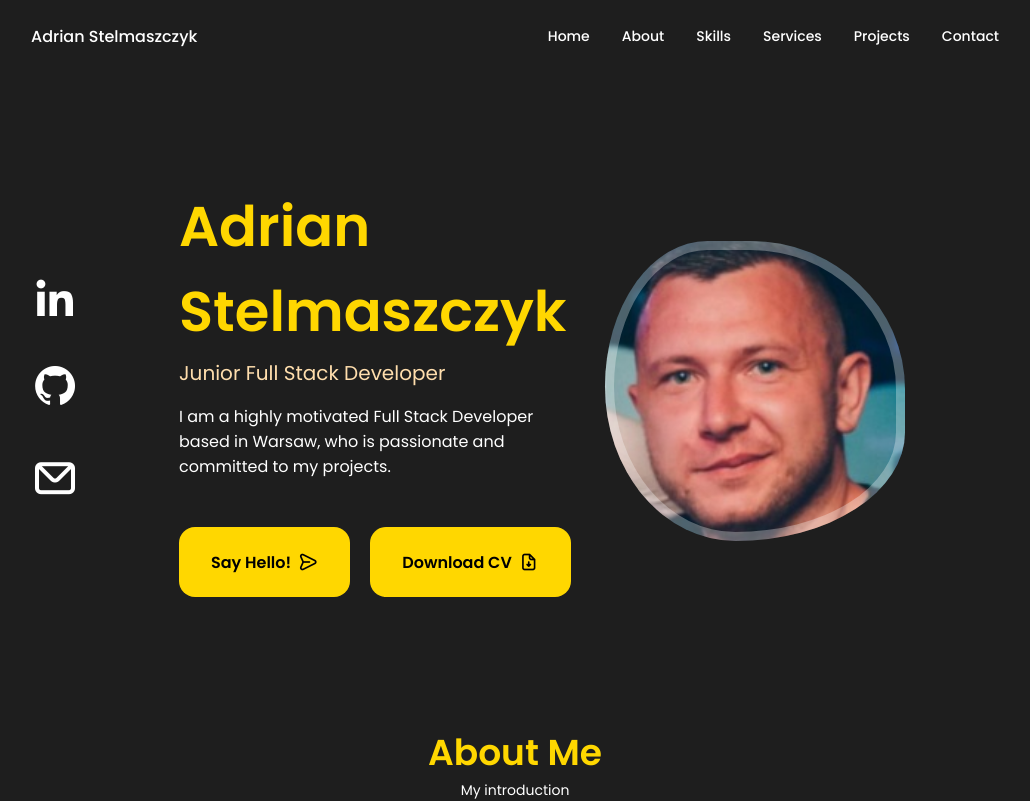
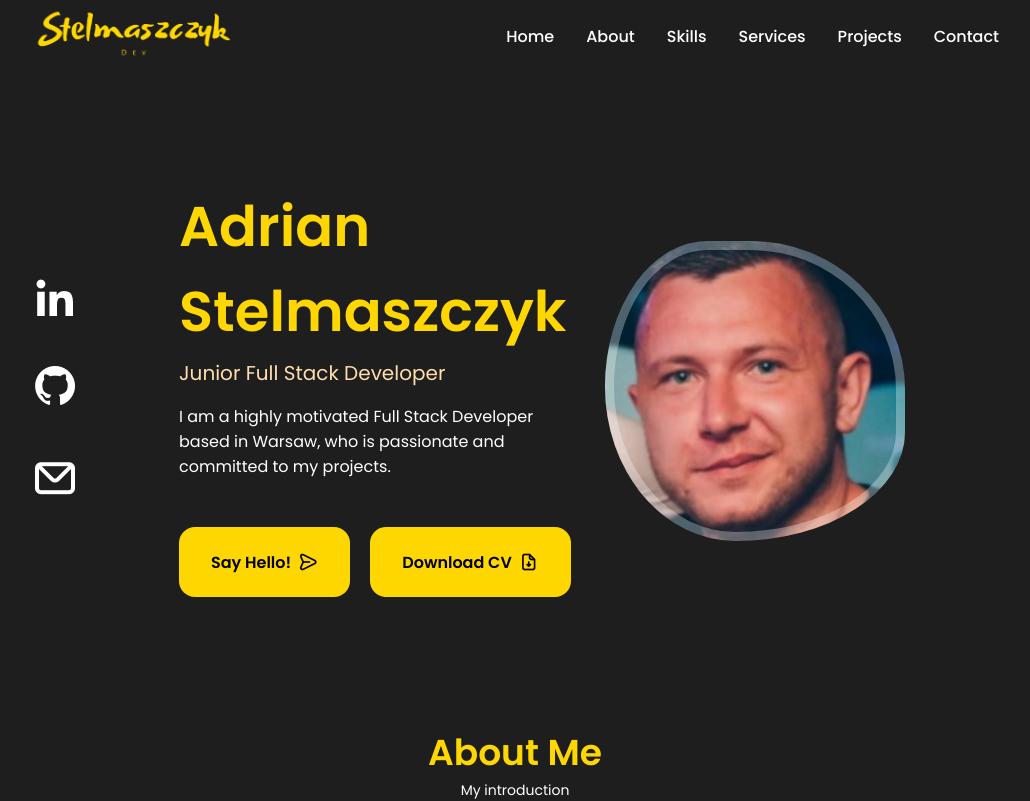
Before and after one commit to stelmaszczykadrian/Portfolio, a React (Create React App) app in the folder portfolio/: page / in a window 1280 px wide. Shown: the top 801 px of the page, without its empty margins (125-1155 px from the left). Built offline with nearby package versions, Linux system fonts and the light colour scheme; no server answers; the HTML template or start-up script is replaced by a standard one.

Commit message:
Refactor: Add dynamic logo and navigation components in Header

```diff
--- /dev/null
+++ b/portfolio/src/components/header/Data.js
@@ -0,0 +1,8 @@
+export const headerNavItems = [
+    { href: "#home", iconClass: "uil uil-estate nav__icon", text: "Home" },
+    { href: "#about", iconClass: "uil uil-user nav__icon", text: "About" },
+    { href: "#skills", iconClass: "uil uil-file nav__icon", text: "Skills" },
+    { href: "#services", iconClass: "uil uil-briefcase-alt nav__icon", text: "Services" },
+    { href: "#works", iconClass: "uil uil-scenery nav__icon", text: "Projects" },
+    { href: "#contact", iconClass: "uil uil-message nav__icon", text: "Contact" },
+];
--- a/portfolio/src/components/header/Header.css
+++ b/portfolio/src/components/header/Header.css
@@ -30,7 +30,7 @@
     display: flex;
     flex-direction: column;
     align-items: center;
-    font-size: var(--small-font-size);
+    font-size: var(--normal-font-size);
     color: var(--title-color);
     font-weight: var(--font-medium);
     transition: .3s;
@@ -45,7 +45,7 @@
 /* Active link*/
 .active-link,
 .nav__link:hover {
-    color: var(--title-color);
+    color: var(--golden-color);
 }
 
 /* Breakpoints */
--- a/portfolio/src/components/header/Header.jsx
+++ b/portfolio/src/components/header/Header.jsx
@@ -1,57 +1,27 @@
 import './Header.css';
 import {useState} from "react";
-
+import HeaderItem from "./HeaderItem";
+import {headerNavItems} from "./Data";
+import logo from '../../assets/logo/StelmaszczykDev-logo.png'
 export default function Header() {
-
-    const [Toggle, showMenu] = useState(false);
+    const logoWidth = "205px";
+    const logoHeight = "215px";
+    const [isMenuOpen, setIsMenuOpen] = useState(false);
     return (
         <header className="header">
             <nav className="nav container">
-                <a href="index.html" className="nav__logo">
-                    Adrian Stelmaszczyk
-                </a>
-                <div className={Toggle ? "nav__menu show-menu" : "nav__menu"}>
+                <div className="nav__logo">
+                    <img src={logo} width={logoWidth} height={logoHeight} alt="Stelmaszczyk Dev logo"/>
+                </div>
+                <div className={isMenuOpen ? "nav__menu show-menu" : "nav__menu"}>
                     <ul className="nav__list grid">
-                        <li className="nav__item">
-                            <a href="#home" className="nav__link active-link">
-                                <i className="uil uil-estate nav__icon"></i> Home
-                            </a>
-                        </li>
-
-                        <li className="nav__item">
-                            <a href="#about" className="nav__link">
-                                <i className="uil uil-user nav__icon"></i> About
-                            </a>
-                        </li>
-
-                        <li className="nav__item">
-                            <a href="#skills" className="nav__link">
-                                <i className="uil uil-file nav__icon"></i> Skills
-                            </a>
-                        </li>
-
-                        <li className="nav__item">
-                            <a href="#services" className="nav__link">
-                                <i className="uil uil-briefcase-alt nav__icon"></i> Services
-                            </a>
-                        </li>
-
-                        <li className="nav__item">
-                            <a href="#works" className="nav__link">
-                                <i className="uil uil-scenery nav__icon"></i> Projects
-                            </a>
-                        </li>
-
-                        <li className="nav__item">
-                            <a href="#contact" className="nav__link">
-                                <i className="uil uil-message nav__icon"></i> Contact
-                            </a>
-                        </li>
+                        {headerNavItems.map((item, index) => (
+                            <HeaderItem key={index} href={item.href} iconClass={item.iconClass} text={item.text} />
+                        ))}
                     </ul>
-
-                    <i className="uil uil-times nav__close" onClick={() => showMenu(!Toggle)}></i>
+                    <i className="uil uil-times nav__close" onClick={() => setIsMenuOpen(!isMenuOpen)}></i>
                 </div>
-                <div className="nav__toggle" onClick={() => showMenu(!Toggle)}>
+                <div className="nav__toggle" onClick={() => setIsMenuOpen(!isMenuOpen)}>
                     <i className="uil uil-apps"></i>
                 </div>
             </nav>
--- /dev/null
+++ b/portfolio/src/components/header/HeaderItem.jsx
@@ -0,0 +1,11 @@
+export default function HeaderItem({href, iconClass, text}) {
+
+    return (
+        <li className="nav__item">
+            <a href={href} className="nav__link">
+                <i className={iconClass}></i>
+                {text}
+            </a>
+        </li>
+    );
+}
```
